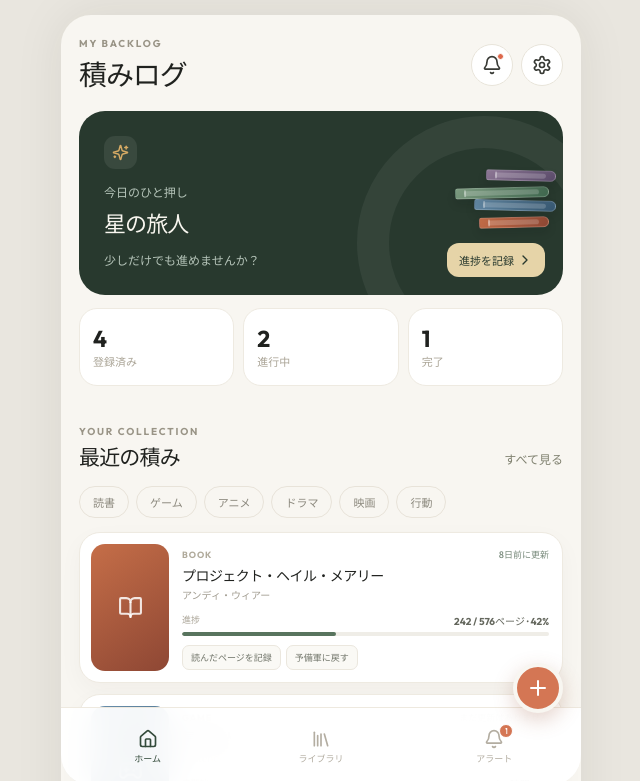
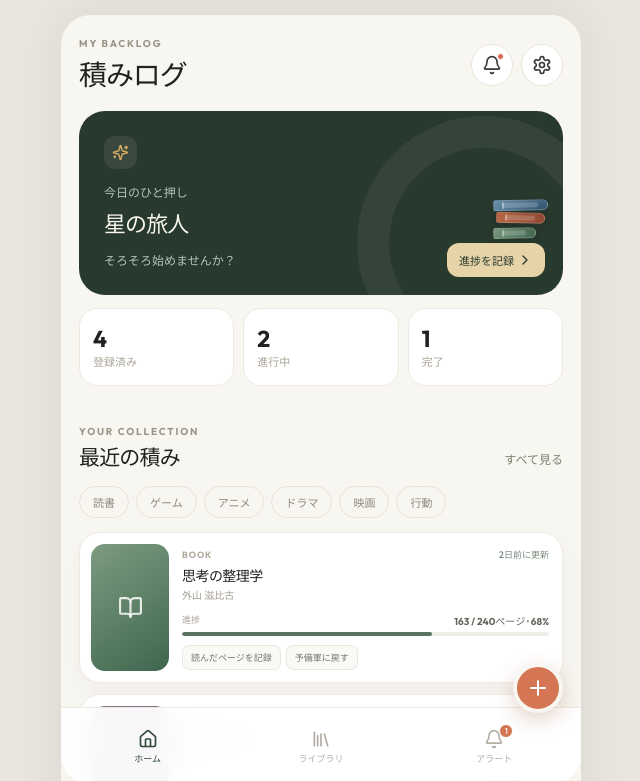
Before and after one commit to GridAtlas/tsumilog, a React (Vite) app: page / in a window 1280 px wide. Shown: the top 781 px of the page, without its empty margins (319-959 px from the left). Built offline with nearby package versions, Linux system fonts and the light colour scheme.

Commit message:
積み表示の並び順を整理

```diff
--- a/src/App.tsx
+++ b/src/App.tsx
@@ -263,6 +263,59 @@ function dateDiff(date?: string) {
   return Math.max(0, Math.floor((today.getTime() - from.getTime()) / DAY))
 }
 
+function dateTime(date?: string) {
+  return date ? new Date(`${date}T00:00:00`).getTime() : 0
+}
+
+function getLatestItemTime(item: Item) {
+  const latestHistoryTime = item.history.reduce((latest, log) => Math.max(latest, dateTime(log.date)), 0)
+  return Math.max(dateTime(item.lastActiveAt), dateTime(item.purchasedAt), latestHistoryTime)
+}
+
+function sortItemsByLatestActivity(items: Item[]) {
+  return [...items].sort((a, b) => {
+    const latestTimeDiff = getLatestItemTime(b) - getLatestItemTime(a)
+    return latestTimeDiff || b.id - a.id
+  })
+}
+
+function sortItemsByRegistration(items: Item[]) {
+  return [...items].sort((a, b) => {
+    const registrationTimeDiff = dateTime(a.purchasedAt) - dateTime(b.purchasedAt)
+    return registrationTimeDiff || a.id - b.id
+  })
+}
+
+function getAttentionDays(item: Item) {
+  return item.status === 'unstarted' ? dateDiff(item.purchasedAt) : dateDiff(item.lastActiveAt)
+}
+
+function sortItemsByAttention(items: Item[]) {
+  return [...items].sort((a, b) => {
+    const attentionDiff = getAttentionDays(b) - getAttentionDays(a)
+    return attentionDiff || getLatestItemTime(a) - getLatestItemTime(b) || a.id - b.id
+  })
+}
+
+function sortItemsByCompletion(items: Item[]) {
+  return [...items].sort((a, b) => {
+    const completionTimeDiff = dateTime(b.completedAt) - dateTime(a.completedAt)
+    return completionTimeDiff || getLatestItemTime(b) - getLatestItemTime(a) || b.id - a.id
+  })
+}
+
+function sortPlanItemsByTiming(plans: PlanItem[]) {
+  return [...plans].sort((a, b) => {
+    if (a.plannedAt && b.plannedAt) {
+      const plannedTimeDiff = dateTime(a.plannedAt) - dateTime(b.plannedAt)
+      return plannedTimeDiff || dateTime(a.createdAt) - dateTime(b.createdAt) || a.id - b.id
+    }
+    if (a.plannedAt) return -1
+    if (b.plannedAt) return 1
+    return dateTime(a.createdAt) - dateTime(b.createdAt) || a.id - b.id
+  })
+}
+
 function daysUntil(date: string) {
   const target = new Date(`${date}T00:00:00`)
   const today = new Date()
@@ -361,37 +414,68 @@ function App() {
 
   const alerts = useMemo(
     () =>
+      sortItemsByAttention(
         items.filter((item) => {
           if (item.status === 'completed') return false
           if (item.status === 'unstarted') return true
           return dateDiff(item.lastActiveAt) >= staleAfterDays
         }),
+      ),
     [items],
   )
-  const planAlerts = useMemo(() => planItems.filter(isPlanAlert), [planItems])
+  const planAlerts = useMemo(() => sortPlanItemsByTiming(planItems.filter(isPlanAlert)), [planItems])
   const alertCount = alerts.length + planAlerts.length
+  const heroRecommendation = useMemo(() => {
+    const overduePlan = planAlerts.find((plan) => plan.plannedAt && daysUntil(plan.plannedAt) < 0)
+    if (overduePlan) {
+      return {
+        title: overduePlan.title,
+        message: '開始予定を過ぎています',
+      }
+    }
+    if (alerts[0]) {
+      return {
+        title: alerts[0].title,
+        message: alerts[0].status === 'unstarted' ? 'そろそろ始めませんか？' : '少しだけでも進めませんか？',
+        item: alerts[0],
+      }
+    }
+    if (planAlerts[0]) {
+      return {
+        title: planAlerts[0].title,
+        message: '開始予定が近づいています',
+      }
+    }
+    return null
+  }, [alerts, planAlerts])
 
   const visibleItems = useMemo(
-    () =>
-      items.filter((item) => {
+    () => {
+      const filteredItems = items.filter((item) => {
         const matchesFilter = selectedTypes.length === 0 || selectedTypes.includes(item.type)
         const matchesQuery = `${item.title} ${item.subtitle}`.toLowerCase().includes(query.toLowerCase())
         const matchesTab = tab !== 'alerts' || alerts.some((alert) => alert.id === item.id)
         const matchesLibrarySection = tab !== 'library' || (librarySection === 'active' ? item.status !== 'completed' : librarySection === 'completed' && item.status === 'completed')
         return matchesFilter && matchesQuery && matchesTab && matchesLibrarySection
-      }),
+      })
+      return tab === 'library' && librarySection === 'completed'
+        ? sortItemsByCompletion(filteredItems)
+        : sortItemsByLatestActivity(filteredItems)
+    },
     [alerts, items, librarySection, query, selectedTypes, tab],
   )
   const visiblePlanItems = useMemo(
     () =>
       (tab === 'library' || tab === 'alerts'
-        ? planItems.filter((plan) => {
+        ? sortPlanItemsByTiming(
+          planItems.filter((plan) => {
             const matchesFilter = selectedTypes.length === 0 || selectedTypes.includes(plan.type)
             const matchesQuery = `${plan.title} ${plan.subtitle}`.toLowerCase().includes(query.toLowerCase())
             const matchesTab = tab !== 'alerts' || planAlerts.some((alert) => alert.id === plan.id)
             const matchesLibrarySection = tab !== 'library' || librarySection === 'plan'
             return matchesFilter && matchesQuery && matchesTab && matchesLibrarySection
-        })
+          }),
+        )
         : []),
     [librarySection, planAlerts, planItems, query, selectedTypes, tab],
   )
@@ -573,12 +657,12 @@ function App() {
               <div className="hero-copy">
                 <span className="hero-icon"><Sparkles size={17} /></span>
                 <p>今日のひと押し</p>
-                <h2>{alerts[0]?.title ?? planAlerts[0]?.title ?? '積みはありません'}</h2>
-                <span>{alerts[0] ? '少しだけでも進めませんか？' : planAlerts[0] ? '開始予定が近づいています' : 'この調子で楽しみましょう'}</span>
+                <h2>{heroRecommendation?.title ?? '積みはありません'}</h2>
+                <span>{heroRecommendation?.message ?? 'この調子で楽しみましょう'}</span>
               </div>
               <HeroBookStack items={items} />
-              {alerts[0] && (
-                <button className="hero-action" onClick={() => setProgressItem(alerts[0])}>
+              {heroRecommendation?.item && (
+                <button className="hero-action" onClick={() => setProgressItem(heroRecommendation.item)}>
                   進捗を記録 <ChevronRight size={16} />
                 </button>
               )}
@@ -711,8 +795,13 @@ function App() {
 }
 
 function HeroBookStack({ items }: { items: Item[] }) {
+  const booksPerStack = 7
+  const maxStacks = 3
+  const maxBooks = booksPerStack * maxStacks
+  const activeStackItems = sortItemsByRegistration(items.filter((item) => item.status !== 'completed'))
+  const hiddenCount = Math.max(0, activeStackItems.length - maxBooks)
   const stackItems = items.length
-    ? items.filter((item) => item.status !== 'completed').concat(items.filter((item) => item.status === 'completed')).slice(0, 22)
+    ? activeStackItems.slice(-maxBooks)
     : [
       { id: 1, cover: 'cover-orange' },
       { id: 2, cover: 'cover-blue' },
@@ -723,37 +812,33 @@ function HeroBookStack({ items }: { items: Item[] }) {
   return (
     <div className="book-stack" aria-hidden="true">
       {stackItems.map((item, index) => {
-        const booksPerStack = 7
         const stackIndex = Math.floor(index / booksPerStack)
-        const foregroundStack = Math.floor((stackItems.length - 1) / booksPerStack)
         const positionInStack = index % booksPerStack
-        const isForeground = stackIndex === foregroundStack
-        const depth = foregroundStack - stackIndex
-        const width = isForeground ? 70 + (positionInStack % 3) * 12 : Math.max(36, 76 - depth * 8 - positionInStack * 1.6)
-        const top = isForeground ? 90 - positionInStack * 15 : Math.min(78, 28 + depth * 12 - positionInStack * 2.4)
-        const right = isForeground ? (positionInStack % 2 === 0 ? 0 : -7) : Math.min(60, 14 + depth * 18 + positionInStack * 1.6)
-        const scale = isForeground ? 1 : Math.max(0.55, 0.86 - depth * 0.12)
-        const rotate = isForeground
-          ? positionInStack % 2 === 0 ? -1.5 : 1.5
-          : positionInStack % 2 === 0 ? -4 : 4
+        const stackCount = Math.max(1, Math.ceil(stackItems.length / booksPerStack))
+        const stackOffset = maxStacks - stackCount
+        const left = (stackIndex + stackOffset) * 39 + (positionInStack % 2 === 0 ? 0 : 3)
+        const top = 101 - positionInStack * 14
+        const width = 43 + (positionInStack % 3) * 6
+        const rotate = positionInStack % 2 === 0 ? -1.4 : 1.4
 
         return (
           <span
             key={item.id}
             className={`stack-book ${item.cover}`}
             style={{
+              left: `${left}px`,
               top: `${top}px`,
-              right: `${right}px`,
               width: `${width}px`,
-              opacity: isForeground ? 1 : Math.max(0.28, 0.72 - depth * 0.03),
-              transform: `scale(${scale}) rotate(${rotate}deg)`,
-              zIndex: isForeground ? 40 + positionInStack : 20 - depth,
+              opacity: 1,
+              transform: `rotate(${rotate}deg)`,
+              zIndex: stackIndex * booksPerStack + positionInStack,
             }}
           >
             <i />
           </span>
         )
       })}
+      {hiddenCount > 0 && <span className="stack-overflow">+{hiddenCount}</span>}
     </div>
   )
 }
--- a/src/styles.css
+++ b/src/styles.css
@@ -102,6 +102,23 @@ h2 { font-size: 21px; }
   width: 2px;
   border-radius: 999px;
   background: rgba(255,255,255,.36);
+}
+.stack-overflow {
+  position: absolute;
+  right: 0;
+  bottom: 0;
+  display: grid;
+  min-width: 30px;
+  height: 22px;
+  padding: 0 7px;
+  place-items: center;
+  border: 1px solid rgba(255,255,255,.16);
+  border-radius: 999px;
+  color: #f8f6ef;
+  background: rgba(255,255,255,.1);
+  font-family: 'Outfit', sans-serif;
+  font-size: 12px;
+  font-weight: 800;
 }
 
 .stats-grid {
```
Lines whose indentation alone changed are shown as unchanged.
